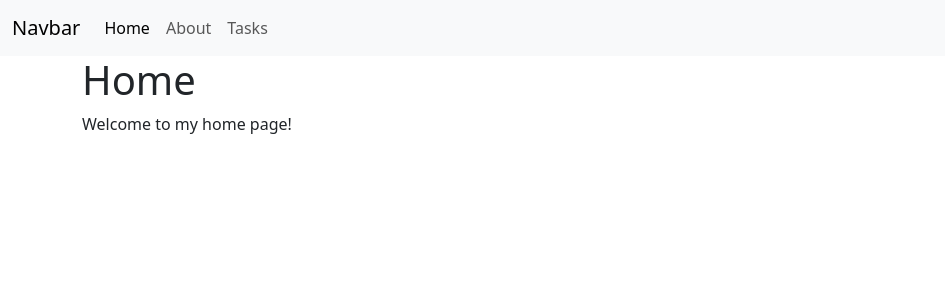
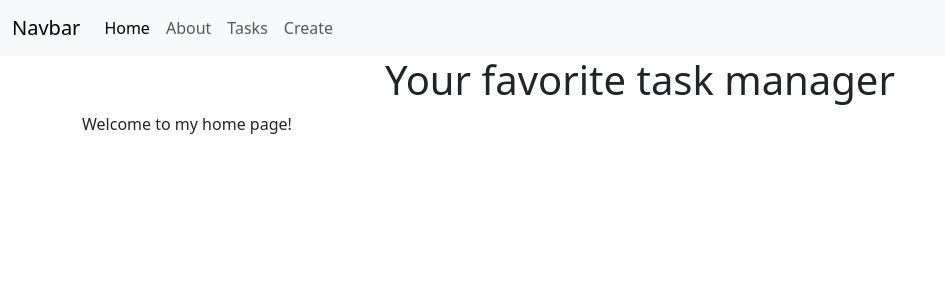
Before and after one commit to AngelMValentin/fe_task_mgr, a Flask app: page / in a window 1280 px wide. Shown: the top 300 px of the page, without its empty margins (0-945 px from the left). Run offline with Flask 3, Linux system fonts and the light colour scheme.

Commit message:
Troubleshooting

```diff
--- a/app/routes.py
+++ b/app/routes.py
@@ -1,7 +1,8 @@
 from flask import (
     Flask,
     render_template,
-    request as flask_request
+    request as flask_request,
+    jsonify
 )
 import requests
 import json
@@ -19,6 +20,10 @@ def home():
 def about():
     return render_template("about.html")
 
+@app.get("/create")
+def create():
+    return render_template("create.html")
+
 @app.get("/tasks")
 def task_list():
     response = requests.get(BACKEND_URL)
@@ -30,28 +35,25 @@ def task_list():
         response.status_code
     )
 
-@app.get("/tasks/<int:pk>")
+@app.get("/tasks/<int:pk>/edit")
 def edit_form(pk):
     url = "%s/%s" % (BACKEND_URL, pk)
     response = requests.get(url)
     if response.status_code == 200:
         single_task = response.json().get("task")
-        if not single_task:
-            return render_template("error.html", error="Task not found"), 404
         return render_template("edit.html", task=single_task)
     return (
         render_template("error.html", error=response.status_code),
         response.status_code
     )
 
-@app.put("/tasks/<int:pk>")
+@app.post("/tasks/<int:pk>/edit")
 def edit_task(pk):
-    url = f"{BACKEND_URL}/{pk}"
-    # form_data = dict(flask_request.form)
-    json_data = requests.get(url)
-    response = requests.put(url, json=json_data)
+    task_data = flask_request.form
+    url = "%s/%s" % (BACKEND_URL, pk)
+    response = requests.put(url, json=task_data)
     if response.status_code == 204:
-        return render_template("success.html", message="Task edited")
+        return render_template("success.html", message="Task edited successfully!")
     return (
         render_template("error.html", error=response.status_code),
         response.status_code
@@ -63,16 +65,19 @@ def delete_task(pk):
     response = requests.delete(url)
     if response.status_code == 204:
         return render_template("success.html", message="Task deleted successfully!")
-    return render_template("error.html", error=response.status_code), response.status_code
+    return (
+        render_template("error.html", error=response.status_code),
+        response.status_code
+    )
 
 
 
 
 @app.post("/tasks/create")
 def create_task():
-    task_data = flask_request.form
-    json_data = json.dumps(task_data)
-    response = requests.post(BACKEND_URL, json=json_data)
+    task_data = flask_request.form.to_dict(flat=True)
+    jsonify(task_data)
+    response = requests.post(BACKEND_URL, json=task_data)
     if response.status_code == 204:
         return render_template("success.html", message="Task created successfully!")
     return (
--- a/app/templates/base.html
+++ b/app/templates/base.html
@@ -24,6 +24,9 @@
                 <li class="nav-item">
                     <a class="nav-link" href="{{ url_for('task_list')}}">Tasks</a>
                 </li>
+                <li class="nav-item">
+                    <a class="nav-link" href="{{ url_for('create')}}">Create</a>
+                </li>
             </ul>
           </div>
         </div>
--- a/app/templates/index.html
+++ b/app/templates/index.html
@@ -2,8 +2,23 @@
 
 
 {% block title %}Home{% endblock title %}
+{% block head %}
+    <style>
+        .home {
+            background-image: url(/img/task\ manager\ home.png);
+            background-size: cover;
+        }
+        .picture {
+            width: 30px;
+            height: 30px;
+        }
+    </style>
+    <!-- I am trying to add css but it isn't working and I think it has to do with jinja -->
+{%endblock%}
 
 {% block content %}
-<h1>Home</h1>
-<p>Welcome to my home page!</p>
+<div class="home">
+    <h1 class="text-center">Your favorite task manager</h1>
+    <p>Welcome to my home page!</p>
+</div>
 {% endblock content %}
--- /dev/null
+++ b/static/styles.css
@@ -0,0 +1,4 @@
+
+.home {
+    background-image: url(/img/task\ manager\ home.png);
+}
```
Also changed, not shown: app/templates/create.html (+13 -10 lines), task manager home.png (added).
